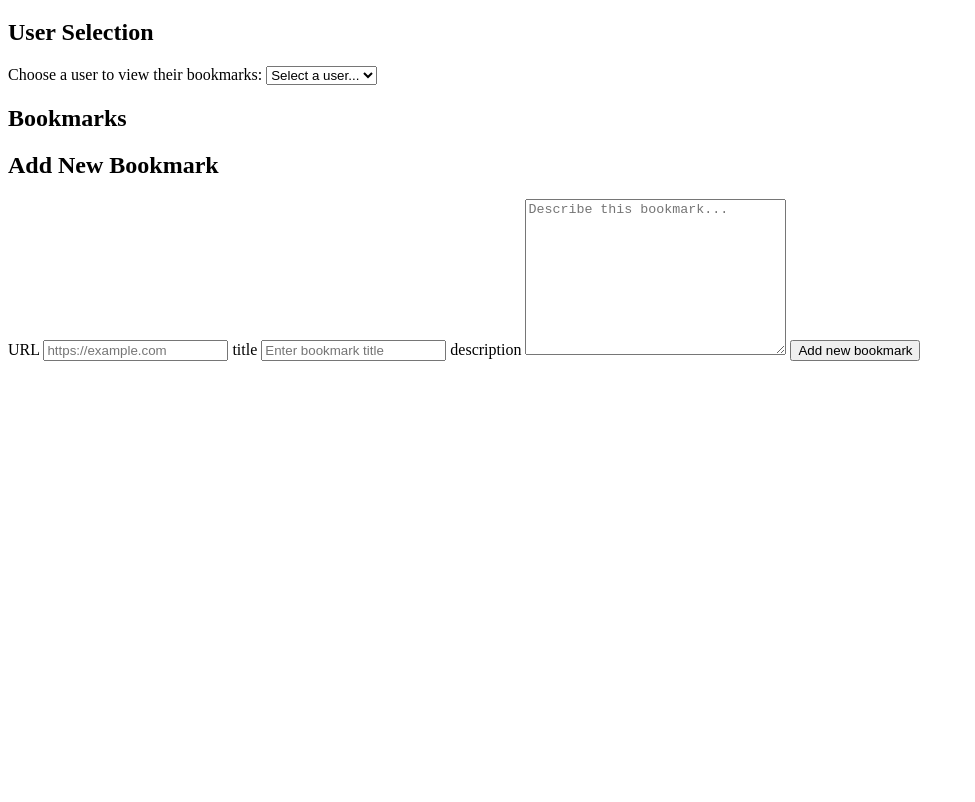
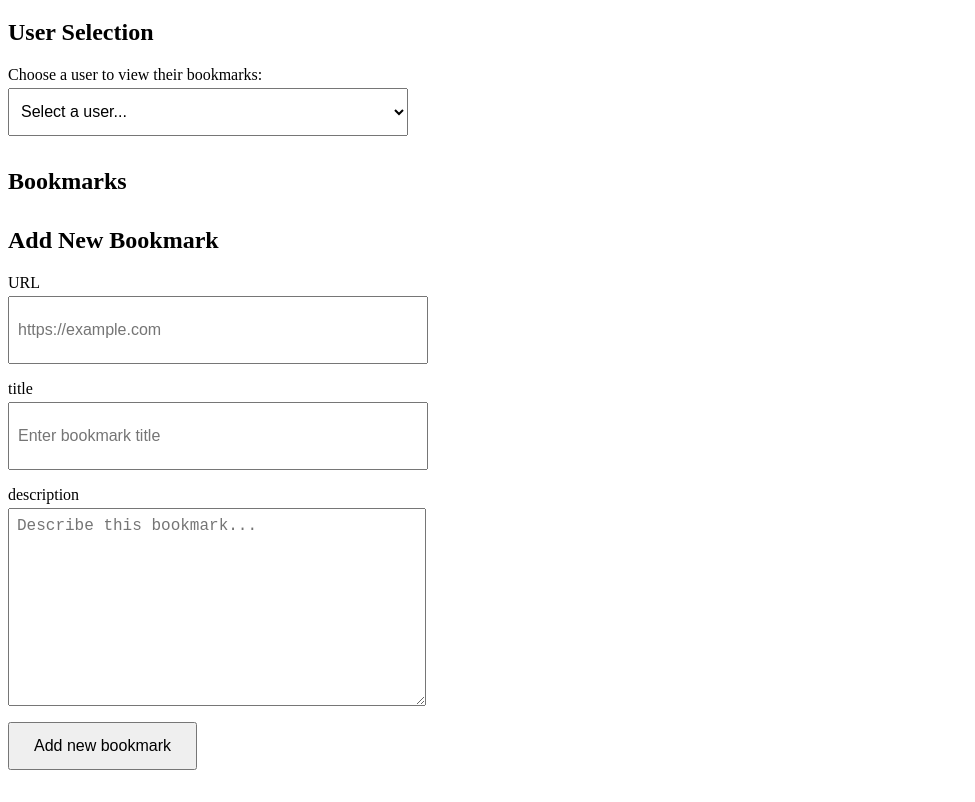
Before and after one commit to zohrehKazemianpour/Piscine-Sprint-3-Shared-Bookmarks-Project, a plain HTML site: page Index.html in a window 1280 px wide. Shown: the part 61-863 px from the top of the page, without its empty margins (0-975 px from the left). Before the commit the page ends 800 px from the top, so only its background shows below. Drawn offline with Linux system fonts and the light colour scheme.

Commit message:
feat: Add accessibility styles to meet Lighthouse requirements

```diff
--- a/Index.html
+++ b/Index.html
@@ -4,6 +4,7 @@
     <meta charset="UTF-8">
     <meta name="viewport" content="width=device-width, initial-scale=1.0">
     <title>Shared-Bookmarks/Zohreh Kazemianpour</title>
+    <link rel="stylesheet" href="style.css">
 </head>
 <body>
     <h1>Shared Bookmarks</h1>
--- /dev/null
+++ b/style.css
@@ -0,0 +1,42 @@
+button,
+input,
+select,
+textarea {
+  min-height: 48px;
+  font-size: 16px;
+  padding: 8px;
+}
+
+button {
+  min-width: 48px;
+  padding: 12px 24px;
+  cursor: pointer;
+}
+
+/* Form layout for better spacing */
+input,
+textarea,
+select {
+  display: block;
+  margin-bottom: 16px;
+  width: 100%;
+  max-width: 400px;
+}
+
+label {
+  display: block;
+  margin-bottom: 4px;
+  margin-top: 8px;
+}
+
+/* Section spacing */
+section {
+  margin-bottom: 32px;
+}
+
+/* Bookmark links - ensure adequate touch targets */
+#book-mark a {
+  display: inline-block;
+  min-height: 24px;
+  padding: 4px 0;
+}
```
